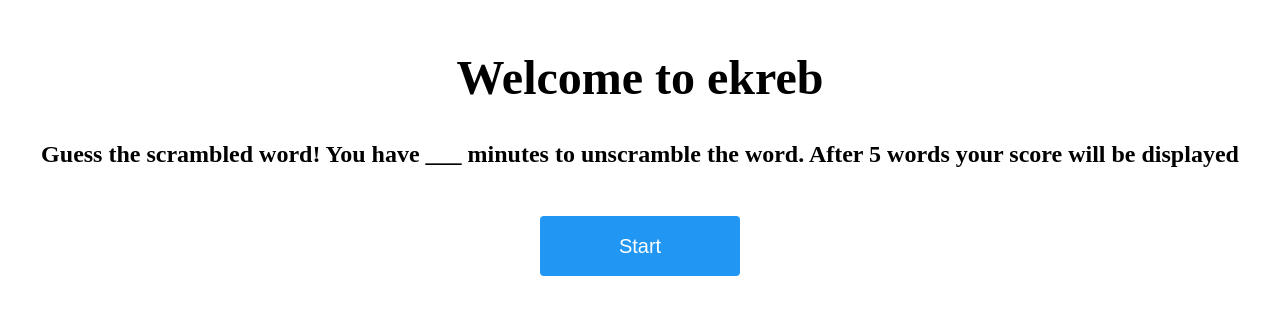
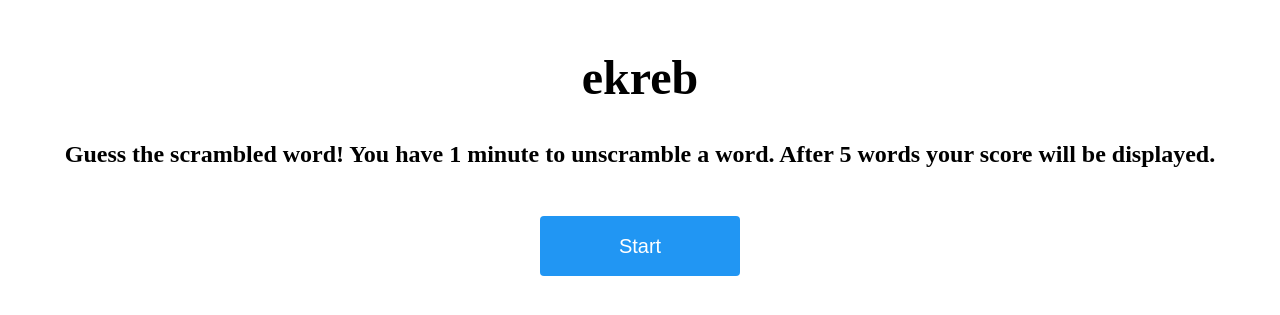
Before and after one commit to tvan04/ekreb, a React (Vite) app in the folder ekreb/client/: page / in a window 1280 px wide. Shown: the part 261-576 px from the top of the page. Built offline with nearby package versions, Linux system fonts and the light colour scheme.

Commit message:
update comments and change game state

```diff
--- a/ekreb/client/src/App.jsx
+++ b/ekreb/client/src/App.jsx
@@ -36,7 +36,7 @@ function App() {
     }
   }, [wordsPlayed, gameState, timer]);
 
-  //sends guess to sever for validation, clears guess, fetches new word, increments words played
+  //sends guess to sever for validation, clears guess, fetches new word, increments words played, sets timer to 60
   const handleGuess = async () => {
     try {
       await axios.post("http://localhost:3000/api/ekreb/validate", {
@@ -59,7 +59,7 @@ function App() {
     }
   };
 
-  //fetches a new word from the server
+  //fetches a new word from the server and stores original and scrambled word in states
   const fetchWord = async () => {
     try {
       const response = await axios.get(
@@ -76,9 +76,10 @@ function App() {
 
   //resets game state, score, words played, and resets user score on server
   const restartGame = async () => {
-    setGameState("game");
+    setGameState("start");
     setScore(0);
     setWordsPlayed(0);
+
     try {
       await axios.patch("http://localhost:3000/api/ekreb/score");
     } catch (error) {
@@ -98,11 +99,12 @@ function App() {
   if (gameState === "start") {
     content = (
       <div className="start">
-        <h1>Welcome to ekreb</h1>
+        <h1>ekreb</h1>
         <h2>
-          Guess the scrambled word! You have ___ minutes to unscramble the word.
-          After 5 words your score will be displayed
+          Guess the scrambled word! You have 1 minute to unscramble a word.
+          After 5 words your score will be displayed.
         </h2>
+
         <button
           onClick={() => {
             setGameState("game");
@@ -117,18 +119,17 @@ function App() {
   } else if (gameState === "game") {
     content = (
       <div className="game">
-        <h1>ekreb</h1>
-        <p>Word: {scrambledWord}</p>
+        <h1>Word: {scrambledWord}</h1>
         <input
           type="string"
           placeholder="Enter your guess here!"
           value={guess}
           onChange={(e) => setGuess(e.target.value)}
         />
-        <button onClick={handleGuess}>Guess</button>
+        <button id="guess" onClick={handleGuess}>Guess</button>
         <p>Time Left: {timer}</p>
         {showHint && <p>Hint: The first letter is {originalWord.charAt(0)}</p>}
-        <button onClick={revealHint}>Hint</button>
+        <button id="hint" onClick={revealHint}>Hint</button>
       </div>
     );
     //result screen
```
Also changed, not shown: ekreb/package.json (+6 -2 lines), 1 other file (tests, documents, lock files or other folders).
